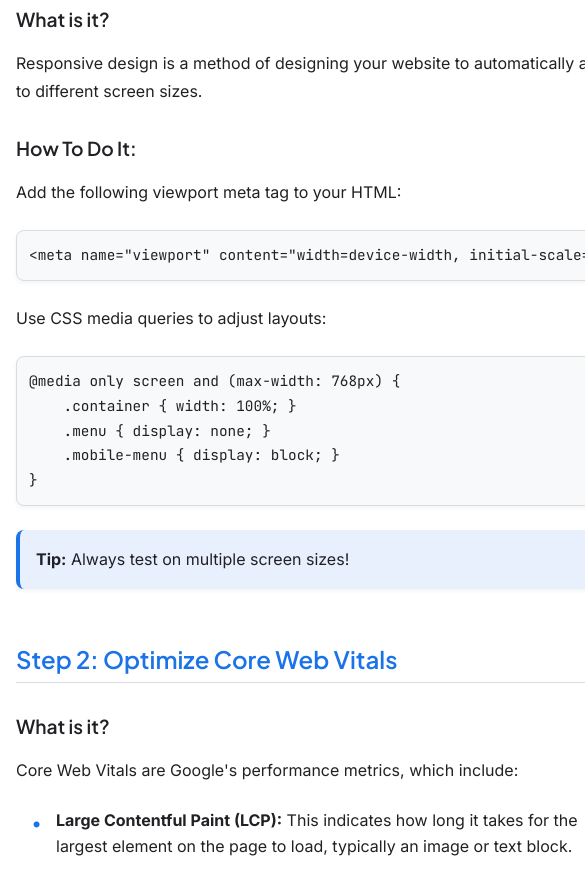
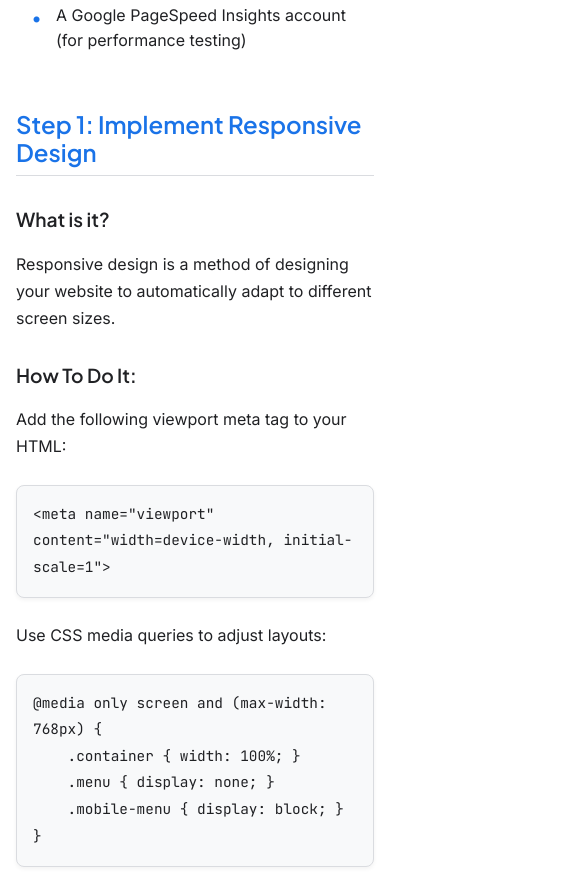
Before and after one commit to PatientCode/Technical-Writing-Sample, a plain HTML site: page index.html in a window 390 px wide. Shown: the part 1308-2184 px from the top of the page, 585 px wide, since content can reach past the window. Drawn offline with Linux system fonts and the light colour scheme.

Commit message:
Update styles.css

```diff
--- a/styles.css
+++ b/styles.css
@@ -51,6 +51,7 @@ html {
     scroll-behavior: smooth;
     scroll-padding-top: calc(var(--header-height) + 2rem);
     font-size: 16px; /* Ensure base font size is readable */
+    overflow-x: hidden; /* Prevent horizontal scrolling at the html level */
 }
 
 body {
@@ -60,7 +61,7 @@ body {
     line-height: 1.6;
     transition: background-color 0.3s, color 0.3s;
     -webkit-font-smoothing: antialiased;
-    overflow-x: hidden;
+    overflow-x: hidden; /* Prevent horizontal scrolling at the body level */
     min-height: 100vh;
     position: relative;
 }
@@ -207,9 +208,10 @@ body.sidebar-open #menu-btn {
 main {
     flex: 1;
     margin-left: var(--sidebar-width);
-    padding: 2rem;
-    background: var(--background);
-    transition: margin-left 0.3s cubic-bezier(0.4, 0, 0.2, 1);
+    padding: 2rem 2.5rem;
+    max-width: 100%;
+    overflow-x: hidden; /* Prevent horizontal overflow */
+    box-sizing: border-box;
 }
 
 /* Hero section */
@@ -320,11 +322,13 @@ pre {
     margin: 1.5rem 0;
     border: 1px solid var(--border);
     box-shadow: 0 2px 4px rgba(0, 0, 0, 0.05);
+    max-width: 100%; /* Ensure code blocks don't exceed container width */
 }
 
 code {
     font-family: var(--font-code);
     font-size: 0.9rem;
+    word-break: break-word; /* Allow long words to break */
 }
 
 /* Tip, note, best practice boxes */
@@ -333,6 +337,9 @@ code {
     border-radius: 8px;
     margin: 1.5rem 0;
     box-shadow: 0 2px 4px rgba(0, 0, 0, 0.05);
+    box-sizing: border-box;
+    width: 100%;
+    overflow-wrap: break-word; /* Ensure long words don't overflow */
 }
 
 .tip {
@@ -389,6 +396,8 @@ a:hover {
     main {
         margin-left: 0;
         padding: 1rem;
+        width: 100%;
+        box-sizing: border-box;
     }
 
     /* Add overlay when sidebar is open */
@@ -441,13 +450,36 @@ a:hover {
 
     /* Adjust code blocks for mobile */
     pre {
-        padding: 0.75rem;
-        font-size: 0.85rem;
+        max-width: 100%;
+        overflow-x: auto;
+        white-space: pre-wrap; /* Allow code to wrap on mobile */
+    }
+
+    /* Ensure images are responsive */
+    img {
+        max-width: 100%;
+        height: auto;
     }
 
     /* Reduce padding in tips/notes on mobile */
     .tip, .note, .best-practice {
         padding: 1rem;
+        width: 100%;
+        box-sizing: border-box;
+    }
+
+    /* Ensure sections don't overflow */
+    section {
+        width: 100%;
+        box-sizing: border-box;
+        overflow-wrap: break-word;
+    }
+
+    /* Make headings wrap properly */
+    h1, h2, h3, h4, h5, h6 {
+        overflow-wrap: break-word;
+        word-wrap: break-word;
+        hyphens: auto;
     }
 }
 
```
